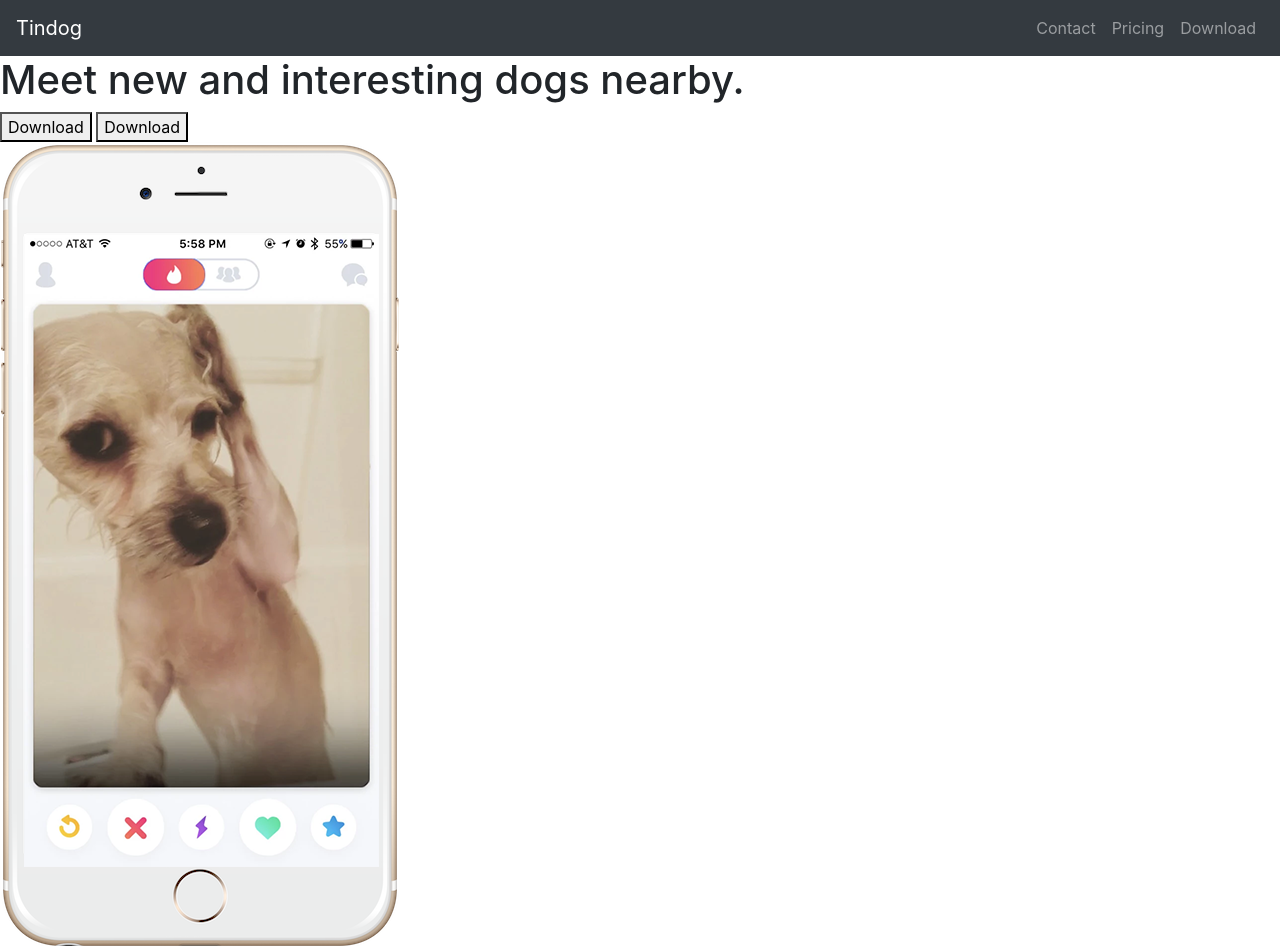
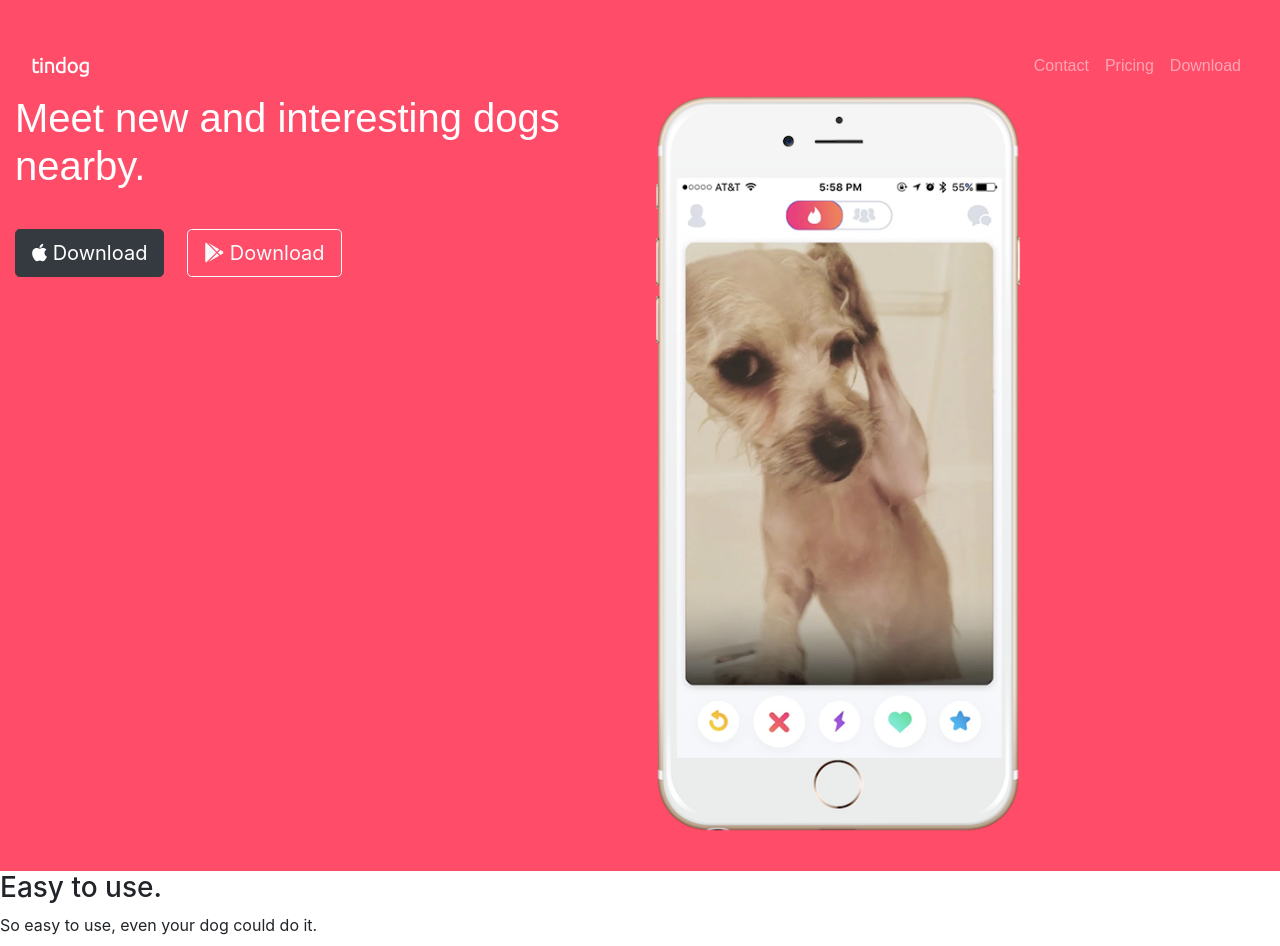
Before and after one commit to Kofi-Astro/TinDog, a plain HTML site: page index.html in a window 1280 px wide. Shown: the top 946 px of the page. Drawn offline with nearby package versions, Linux system fonts and the light colour scheme.

Commit message:
Add some styling to the webpage

```diff
--- a/css/styles.css
+++ b/css/styles.css
@@ -0,0 +1,60 @@
+body {
+    font-family: 'Montserrat',
+        sans-serif;
+
+
+}
+
+h1 {
+    font-family: 'Montserrat-Black 900',
+        sans-serif;
+    font-size: 3rem;
+    line-height: 1.5;
+
+}
+
+#title {
+    background-color: #ff4c68;
+    color: white;
+}
+
+.container-fluid {
+    padding: 3% 15%;
+}
+
+
+/* Navigation bar */
+
+.navbar {
+    padding-bottom: 0 0 4.5rem;
+}
+
+
+.navbar-brand {
+    font-family: 'Ubuntu',
+        sans-serif;
+    font-size: 3rem;
+    font-weight: bold;
+}
+
+.navbar-item {
+    padding: 0 18px;
+}
+
+.nav-link {
+    font-size: 1.2 rem;
+    font-family: 'Montserrate', sans-serif;
+}
+
+/* Download Button  */
+
+.download-button {
+    margin: 5% 3% 5% 0;
+}
+
+/* Title Image */
+
+.title-image {
+    width: 60%;
+    transform: rotate(25degrees);
+}
--- a/index.html
+++ b/index.html
@@ -5,12 +5,19 @@
     <meta charset="UTF-8" />
     <meta name="viewport" content="width=device-width, initial-scale=1.0" />
     <title>TinDog</title>
+
+    <!-- CSS stylesheets -->
     <link rel="stylesheet" href="css/styles.css" />
     <link rel="stylesheet" href="https://cdn.jsdelivr.net/npm/bootstrap@4.5.3/dist/css/bootstrap.min.css"
         integrity="sha384-TX8t27EcRE3e/ihU7zmQxVncDAy5uIKz4rEkgIXeMed4M0jlfIDPvg6uqKI2xXr2" crossorigin="anonymous" />
-</head>
 
-<body>
+    <!-- Google fonts -->
+    <link rel="preconnect" href="https://fonts.gstatic.com">
+    <link
+        href="https://fonts.googleapis.com/css2?family=Montserrat:wght@400;500;900&family=Ubuntu:wght@300&display=swap"
+        rel="stylesheet">
+
+    <!-- BootStrap scripts  -->
     <script src="https://code.jquery.com/jquery-3.5.1.slim.min.js"
         integrity="sha384-DfXdz2htPH0lsSSs5nCTpuj/zy4C+OGpamoFVy38MVBnE+IbbVYUew+OrCXaRkfj" crossorigin="anonymous">
     </script>
@@ -18,12 +25,23 @@
         integrity="sha384-ho+j7jyWK8fNQe+A12Hb8AhRq26LrZ/JpcUGGOn+Y7RsweNrtN/tE3MoK7ZeZDyx" crossorigin="anonymous">
     </script>
 
+    <!-- font awesome for icons -->
+    <script src="https://kit.fontawesome.com/ab42a7c7a5.js" crossorigin="anonymous"></script>
+</head>
+
+<body>
+
+
     <section id="title">
+        <div class="container-fluid">
             <!-- Nav Bar -->
-        <nav class="navbar bg-dark navbar-expand-lg navbar-dark">
-            <a class="navbar-brand" href="">Tindog</a>
-            <button class="navbar-toggler" type="button" data-toggle="collapse" data-target="#navbarSupportedContent"
-                aria-controls="navbarSupportedContent" aria-expanded="false" aria-label="Toggle navigation">
+
+
+            <nav class="navbar  navbar-expand-lg navbar-dark">
+                <a class="navbar-brand" href="">tindog</a>
+                <button class="navbar-toggler" type="button" data-toggle="collapse"
+                    data-target="#navbarSupportedContent" aria-controls="navbarSupportedContent" aria-expanded="false"
+                    aria-label="Toggle navigation">
                     <span class="navbar-toggler-icon"></span>
                 </button>
                 <div class="collapse navbar-collapse" id="navbarSupportedContent">
@@ -42,15 +60,21 @@
             </nav>
 
             <!-- Title -->
+            <div class="row">
+                <div class="col-lg-6">
+                    <h1>Meet new and interesting dogs nearby.</h1>
+                    <button type="button" class="btn btn-lg btn-dark download-button"><i class="fab fa-apple"></i>
+                        Download</button>
+                    <button type="button" class="btn btn-lg btn-outline-light download-button"><i
+                            class="fab fa-google-play"></i>
+                        Download</button>
+                </div>
+                <div class="col-lg-6 ">
+                    <img class="title-image" src="images/iphone6.png" alt="iphone-mockup" />
+                </div>
+            </div>
+        </div>
 
-        <div>
-            <h1>Meet new and interesting dogs nearby.</h1>
-            <button type="button">Download</button>
-            <button type="button">Download</button>
-        </div>
-        <div>
-            <img src="images/iphone6.png" alt="iphone-mockup" />
-        </div>
     </section>
 
     <!-- Features -->
@@ -130,7 +154,7 @@
     <!-- Footer -->
 
     <footer id="footer">
-        <p>© Copyright 2018 TinDog</p>
+        <p>© Copyright 2020 TinDog</p>
     </footer>
 </body>
 
```
Lines whose indentation alone changed are shown as unchanged.
